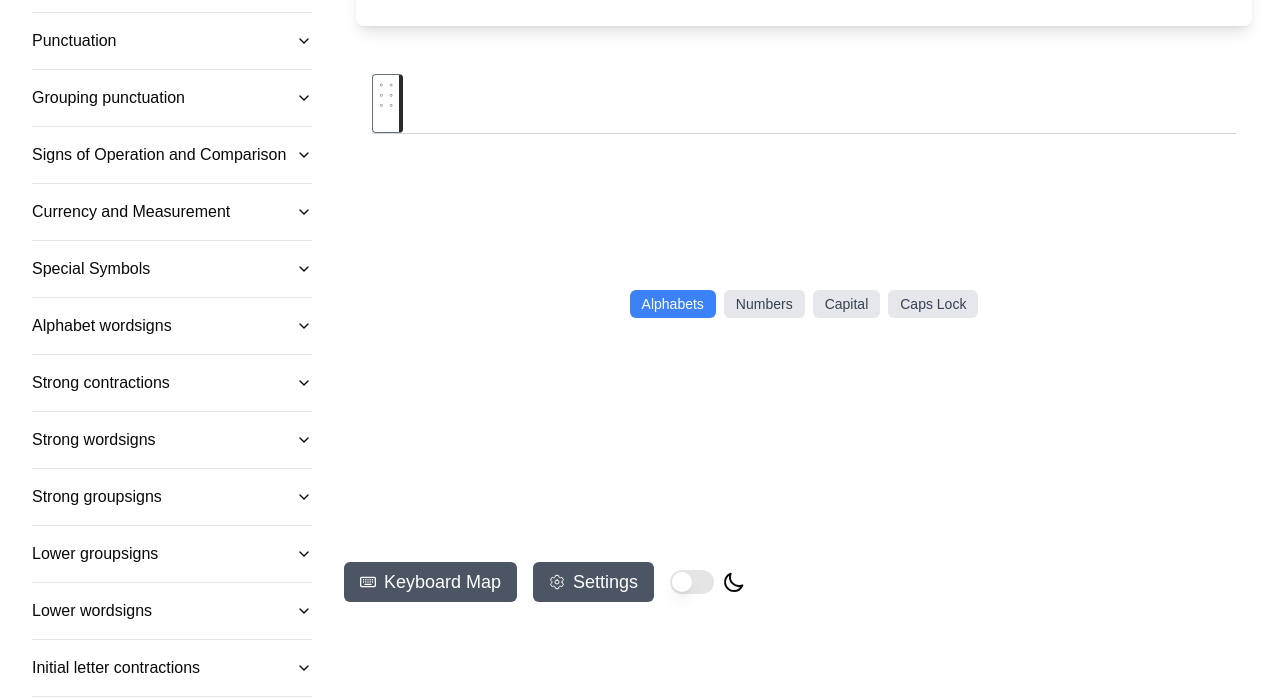
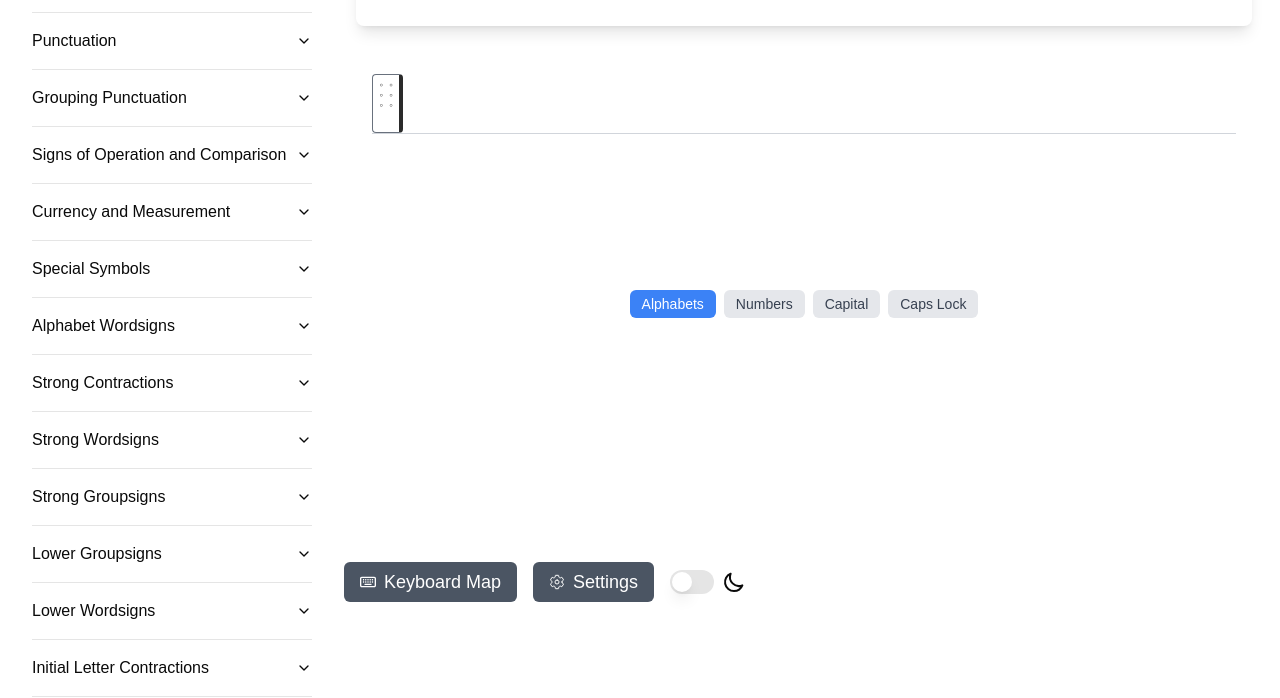
Before and after one commit to synicalToo/english-braille-application-html, a Next.js app: page /typing in a window 1280 px wide. Shown: the part 254-952 px from the top of the page. Built offline with nearby package versions, Linux system fonts and the light colour scheme.

Commit message:
capitalisation, shortform words uhh

```diff
--- a/src/contents/en/brailleData.ts
+++ b/src/contents/en/brailleData.ts
@@ -78,7 +78,7 @@ export const BrailleEncodings: { [key: string]: BrailleEncoding[] } = {
     { title: "Closing inner quotation mark", symbol: "’", keystroke: ["000001", "001011"], brailleText: "⠠⠴" },
   ],
 
-  "Grouping punctuation": [
+  "Grouping Punctuation": [
     { title: "Opening round parentheses", symbol: "(", keystroke: ["000010", "110001"], brailleText: "⠐⠣" },
     { title: "Closing round parentheses", symbol: ")", keystroke: ["000010", "001110"], brailleText: "⠐⠜" },
     { title: "Opening square bracket", symbol: "[", keystroke: ["000101", "110001"], brailleText: "⠨⠣" },
@@ -124,7 +124,7 @@ export const BrailleEncodings: { [key: string]: BrailleEncoding[] } = {
   ],
 
   //GRADE 2
-  "Alphabet wordsigns": [
+  "Alphabet Wordsigns": [
     { keystroke: ["000000"], brailleText: "⠀" },
 
     { title: "a", keystroke: ["100000"], brailleText: "⠁" },
@@ -156,7 +156,7 @@ export const BrailleEncodings: { [key: string]: BrailleEncoding[] } = {
     { title: "as", keystroke: ["101011"], brailleText: "⠵" },
   ],
 
-  "Strong contractions": [
+  "Strong Contractions": [
     { title: "and", keystroke: ["111101"], brailleText: "⠯" },
     { title: "for", keystroke: ["111111"], brailleText: "⠿" },
     { title: "of", keystroke: ["111011"], brailleText: "⠷" },
@@ -164,7 +164,7 @@ export const BrailleEncodings: { [key: string]: BrailleEncoding[] } = {
     { title: "with", keystroke: ["011111"], brailleText: "⠾" },
   ],
 
-  "Strong wordsigns": [
+  "Strong Wordsigns": [
     { title: "child", keystroke: ["100001"], brailleText: "⠡" },
     { title: "shall", keystroke: ["100101"], brailleText: "⠩" },
     { title: "this", keystroke: ["100111"], brailleText: "⠹" },
@@ -173,7 +173,7 @@ export const BrailleEncodings: { [key: string]: BrailleEncoding[] } = {
     { title: "still", keystroke: ["001100"], brailleText: "⠌" },
   ],
 
-  "Strong groupsigns": [
+  "Strong Groupsigns": [
     { title: "ch", keystroke: ["100001"], brailleText: "⠡" },
     { title: "sh", keystroke: ["100101"], brailleText: "⠩" },
     { title: "th", keystroke: ["100111"], brailleText: "⠹" },
@@ -188,7 +188,7 @@ export const BrailleEncodings: { [key: string]: BrailleEncoding[] } = {
     { title: "ing", keystroke: ["001101"], brailleText: "⠬" },
   ],
 
-  "Lower groupsigns": [
+  "Lower Groupsigns": [
     { title: "ea", keystroke: ["010000"], brailleText: "⠂" },
     { title: "bb", keystroke: ["011000"], brailleText: "⠆" },
     { title: "cc", keystroke: ["010010"], brailleText: "⠒" },
@@ -202,7 +202,7 @@ export const BrailleEncodings: { [key: string]: BrailleEncoding[] } = {
     { title: "in", keystroke: ["001010"], brailleText: "⠔" },
   ],
 
-  "Lower wordsigns": [
+  "Lower Wordsigns": [
     { title: "be", keystroke: ["011000"], brailleText: "⠆" },
     { title: "enough", keystroke: ["010001"], brailleText: "⠢" },
     { title: "were", keystroke: ["011011"], brailleText: "⠶" },
@@ -211,7 +211,7 @@ export const BrailleEncodings: { [key: string]: BrailleEncoding[] } = {
     { title: "was", keystroke: ["001011"], brailleText: "⠴" },
   ],
 
-  "Initial letter contractions": [
+  "Initial Letter Contractions": [
     { title: "day", keystroke: ["000010", "100110"], brailleText: "⠐⠙" },
     { title: "ever", keystroke: ["000010", "100010"], brailleText: "⠐⠑" },
     { title: "father", keystroke: ["000010", "110100"], brailleText: "⠐⠋" },
@@ -249,7 +249,7 @@ export const BrailleEncodings: { [key: string]: BrailleEncoding[] } = {
     { title: "their", keystroke: ["000111", "011101"], brailleText: "⠸⠮" },
   ],
 
-  "Final-letter groupsigns": [
+  "Final-letter Groupsigns": [
     { title: "ound", keystroke: ["000101", "100110"], brailleText: "⠨⠙" },
     { title: "ance", keystroke: ["000101", "100010"], brailleText: "⠨⠑" },
     { title: "sion", keystroke: ["000101", "101110"], brailleText: "⠨⠝" },
```
